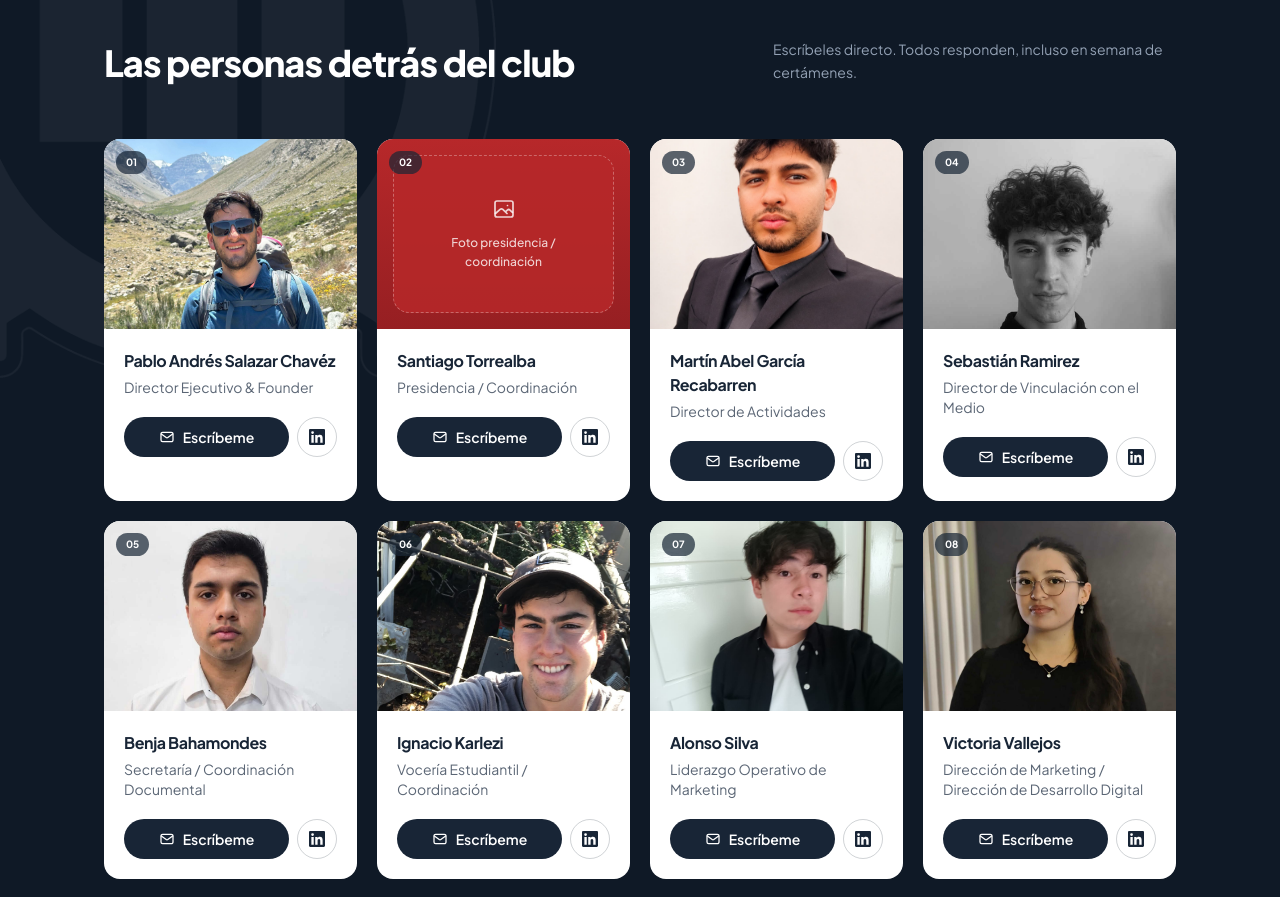
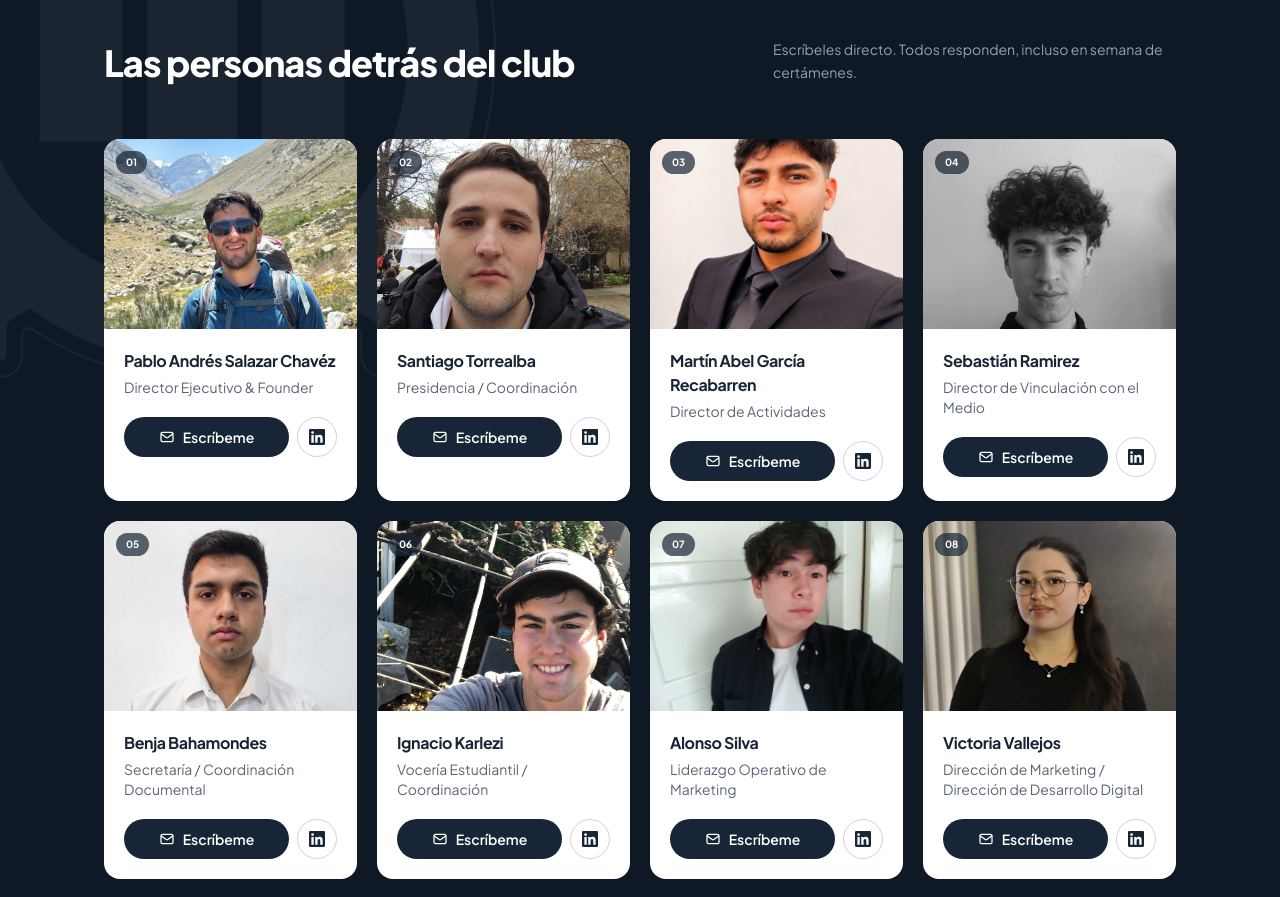
Before and after one commit to Victopvl/Brochure-Web---Club-Emprendedores, a React (Vite) app: page / in a window 1280 px wide. Shown: the part 3140-4037 px from the top of the page. Built offline with nearby package versions, Linux system fonts and the light colour scheme.

Commit message:
Add: Picture in board

```diff
--- a/src/data/board.ts
+++ b/src/data/board.ts
@@ -13,6 +13,7 @@ export const board: BoardMember[] = [
     role: "Presidencia / Coordinación",
     email: "vicepresidencia@unab.cl",
     linkedinUrl: "https://www.linkedin.com/",
+    photo: "board/Santiago.jpeg",
   },
   {
     name: "Martín Abel García Recabarren",
```
Also changed, not shown: 1 other file (tests, documents, lock files or other folders).
